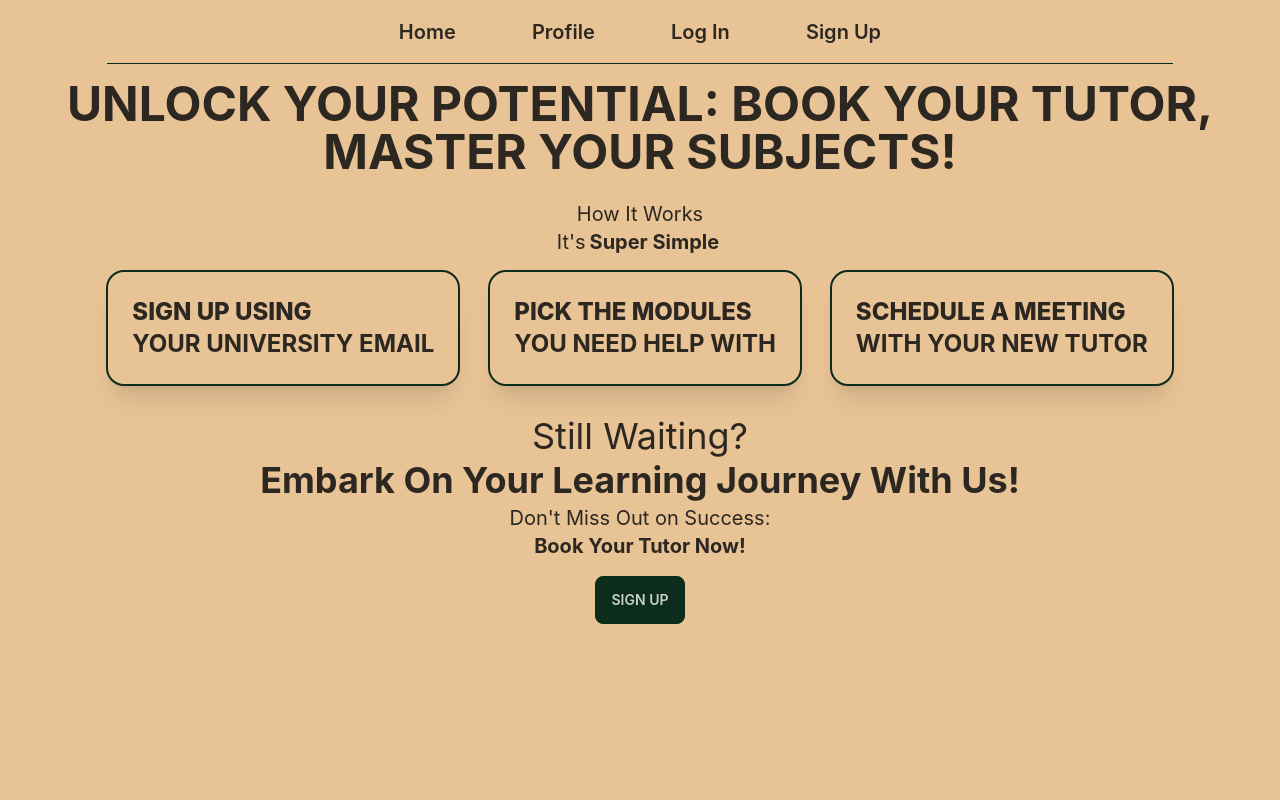
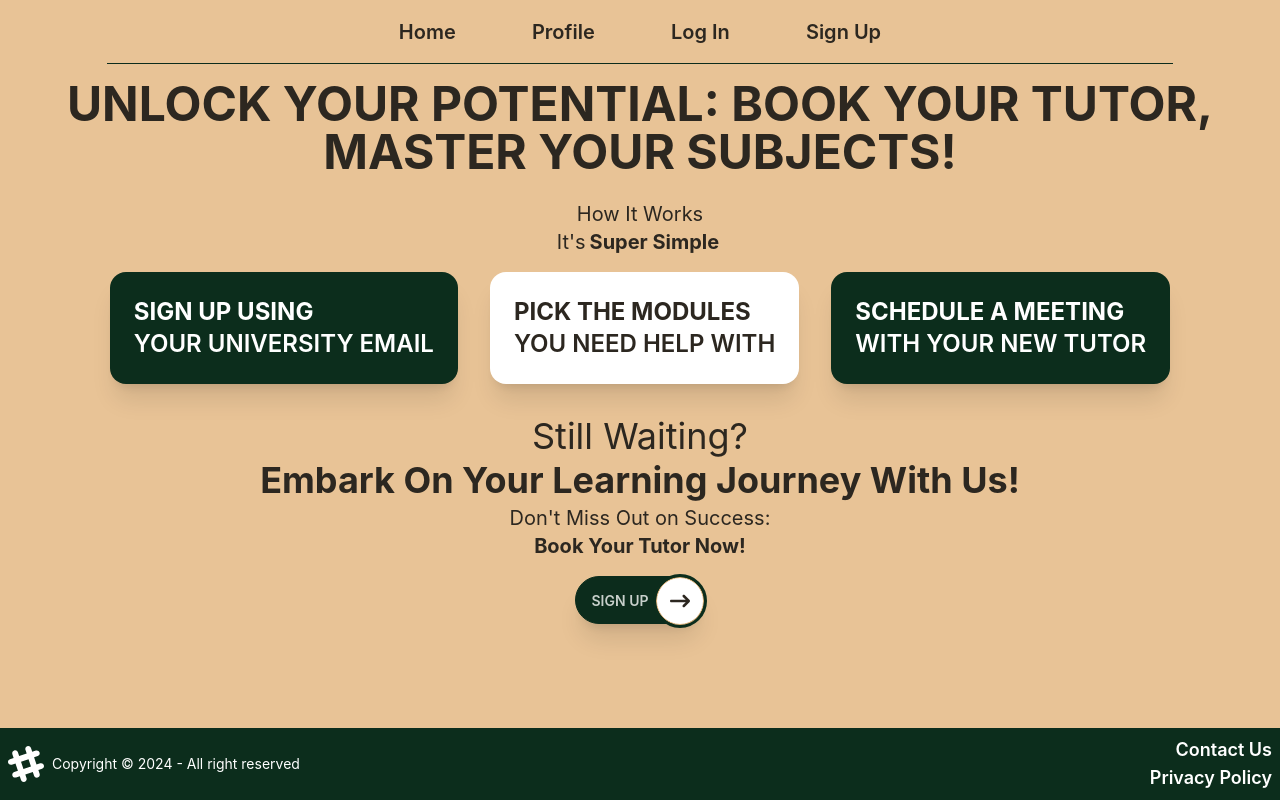
Before and after one commit to N1tingale/Year2Year, a React (Vite) app in the folder frontend/: page / in a window 1280 px wide. Built offline with nearby package versions, Linux system fonts and the light colour scheme.

Commit message:
finished home page (for now)

```diff
--- a/frontend/package.json
+++ b/frontend/package.json
@@ -7,6 +7,7 @@
   "dependencies": {
     "react": "^18",
     "react-dom": "^18",
+    "react-icons": "^5.0.1",
     "react-router-dom": "^6.22.0"
   },
   "devDependencies": {
--- a/frontend/src/components/Card.jsx
+++ /dev/null
@@ -1,12 +0,0 @@
-export default function Card({ title, text }) {
-  return (
-    <div className="card bg-base-100 mx-4 shadow-xl outline outline-2 outline-primary">
-      <div className="card-body p-6">
-        <p className="text-2xl font-bold whitespace-nowrap">
-          <p className="font-extrabold">{title}</p>
-          {text}
-        </p>
-      </div>
-    </div>
-  );
-}
--- /dev/null
+++ b/frontend/src/components/Footer.jsx
@@ -0,0 +1,26 @@
+export default function Footer() {
+  return (
+    <footer className="absolute left-0 bottom-0 footer items-center p-2 bg-primaryColor">
+      <aside className="text-white items-center grid-flow-col">
+        <svg
+          width="36"
+          height="36"
+          viewBox="0 0 24 24"
+          xmlns="http://www.w3.org/2000/svg"
+          fill-rule="evenodd"
+          clip-rule="evenodd"
+          class="fill-current"
+        >
+          <path d="M22.672 15.226l-2.432.811.841 2.515c.33 1.019-.209 2.127-1.23 2.456-1.15.325-2.148-.321-2.463-1.226l-.84-2.518-5.013 1.677.84 2.517c.391 1.203-.434 2.542-1.831 2.542-.88 0-1.601-.564-1.86-1.314l-.842-2.516-2.431.809c-1.135.328-2.145-.317-2.463-1.229-.329-1.018.211-2.127 1.231-2.456l2.432-.809-1.621-4.823-2.432.808c-1.355.384-2.558-.59-2.558-1.839 0-.817.509-1.582 1.327-1.846l2.433-.809-.842-2.515c-.33-1.02.211-2.129 1.232-2.458 1.02-.329 2.13.209 2.461 1.229l.842 2.515 5.011-1.677-.839-2.517c-.403-1.238.484-2.553 1.843-2.553.819 0 1.585.509 1.85 1.326l.841 2.517 2.431-.81c1.02-.33 2.131.211 2.461 1.229.332 1.018-.21 2.126-1.23 2.456l-2.433.809 1.622 4.823 2.433-.809c1.242-.401 2.557.484 2.557 1.838 0 .819-.51 1.583-1.328 1.847m-8.992-6.428l-5.01 1.675 1.619 4.828 5.011-1.674-1.62-4.829z"></path>
+        </svg>
+        <p>Copyright © {new Date().getFullYear()} - All right reserved</p>
+      </aside>
+      <nav className="grid-flow-col gap-4 text-white flex md:place-self-center md:justify-self-end">
+        <div className="text-lg font-semibold text-right">
+          <p>Contact Us</p>
+          <p>Privacy Policy</p>
+        </div>
+      </nav>
+    </footer>
+  );
+}
--- a/frontend/src/components/Home.jsx
+++ b/frontend/src/components/Home.jsx
@@ -1,5 +1,6 @@
-import Card from "./Card";
 import Navbar from "./Navbar";
+import Footer from "./Footer";
+import { FaArrowRightLong } from "react-icons/fa6";
 
 export default function Home() {
   return (
@@ -15,11 +16,31 @@
           <p className="font-bold mx-1">Super Simple</p>
         </div>
       </div>
-
       <div className="flex justify-center items-center mt-4">
-        <Card title={"SIGN UP USING"} text={"YOUR UNIVERSITY EMAIL"} />
-        <Card title={"PICK THE MODULES"} text={"YOU NEED HELP WITH"} />
-        <Card title={"SCHEDULE A MEETING"} text={"WITH YOUR NEW TUTOR"} />
+        <div className="card bg-primaryColor text-white mx-4 shadow-xl outline-primary">
+          <div className="card-body p-6">
+            <p className="text-2xl font-semibold whitespace-nowrap">
+              <p className="font-bold">SIGN UP USING</p>
+              YOUR UNIVERSITY EMAIL
+            </p>
+          </div>
+        </div>
+        <div className="bg-white card mx-4 shadow-xl outline-primary">
+          <div className="card-body p-6">
+            <p className="text-2xl font-semibold whitespace-nowrap">
+              <p className="font-bold">PICK THE MODULES</p>
+              YOU NEED HELP WITH
+            </p>
+          </div>
+        </div>
+        <div className="card mx-4 bg-primaryColor text-white shadow-xl outline-primary">
+          <div className="card-body p-6">
+            <p className="text-2xl font-semibold whitespace-nowrap">
+              <p className="font-bold">SCHEDULE A MEETING</p>
+              WITH YOUR NEW TUTOR
+            </p>
+          </div>
+        </div>
       </div>
       <div className="flex flex-col justify-center items-center mt-8">
         <p className="text-4xl">Still Waiting?</p>
@@ -28,8 +49,14 @@
         </h1>
         <p className="text-xl mt-1">Don't Miss Out on Success:</p>
         <p className="text-xl font-bold">Book Your Tutor Now!</p>
-        <button className="btn btn-primary mt-4">Sign Up</button>
+        <button className="shadow-xl btn btn-primary mt-4 rounded-3xl pr-0">
+          Sign Up
+          <button className="btn btn-circle bg-white outline outline-primaryColor hover:bg-white">
+            <FaArrowRightLong className="h-5 w-5" />
+          </button>
+        </button>
       </div>
+      <Footer />
     </div>
   );
 }
--- a/frontend/src/components/Login.jsx
+++ b/frontend/src/components/Login.jsx
@@ -12,7 +12,7 @@
           <input
             type="email"
             placeholder="Email"
-            className="input input-bordered w-full max-w-xs"
+            className="input input-bordered w-full max-w-xs placeholder:text-primaryColor-800"
           />
         </label>
         <label className="form-control w-full max-w-xs">
@@ -22,7 +22,7 @@
           <input
             type="password"
             placeholder="Password"
-            className="input input-bordered w-full max-w-xs"
+            className="input input-bordered w-full max-w-xs placeholder:text-primaryColor-800"
           />
         </label>
         <button className="btn btn-primary mt-4">Log in</button>
--- a/frontend/src/components/SignUp.jsx
+++ b/frontend/src/components/SignUp.jsx
@@ -13,7 +13,7 @@
           <input
             type="email"
             placeholder="Email"
-            className="input input-bordered w-full max-w-xs"
+            className="input input-bordered w-full max-w-xs placeholder:text-primaryColor-800"
           />
         </label>
         <label className="form-control w-full max-w-xs">
@@ -23,7 +23,7 @@
           <input
             type="text"
             placeholder="First name"
-            className="input input-bordered w-full max-w-xs"
+            className="input input-bordered w-full max-w-xs placeholder:text-primaryColor-800"
           />
         </label>
         <label className="form-control w-full max-w-xs">
@@ -33,7 +33,7 @@
           <input
             type="text"
             placeholder="Last name"
-            className="input input-bordered w-full max-w-xs"
+            className="input input-bordered w-full max-w-xs placeholder:text-primaryColor-800"
           />
         </label>
 
@@ -44,7 +44,7 @@
           <input
             type="password"
             placeholder="Password"
-            className="input input-bordered w-full max-w-xs"
+            className="input input-bordered w-full max-w-xs placeholder:text-primaryColor-800"
           />
         </label>
         <button className="btn btn-primary mt-4">Sign Up</button>
--- a/frontend/tailwind.config.js
+++ b/frontend/tailwind.config.js
@@ -1,27 +1,23 @@
 module.exports = {
   content: ["./src/**/*.{js,ts,jsx,tsx}"],
   plugins: [require("@tailwindcss/typography"), require("daisyui")],
+  theme: {
+    extend: {
+      colors: {
+        primaryColor: "#0c2d1c",
+        "primaryColor-800": "#154732",
+      },
+    },
+  },
   daisyui: {
+    styled: true,
+    base: true,
     themes: [
       {
         mytheme: {
           primary: "#0c2d1c",
 
-          secondary: "#0c2d1c",
-
-          accent: "#0c2d1c",
-
-          neutral: "#0c2d1c",
-
           "base-100": "#e8c497",
-
-          info: "#0c2d1c",
-
-          success: "#00ffff",
-
-          warning: "#0c2d1c",
-
-          error: "#0c2d1c",
         },
       },
     ],
```
Also changed, not shown: 1 other file (tests, documents, lock files or other folders).
